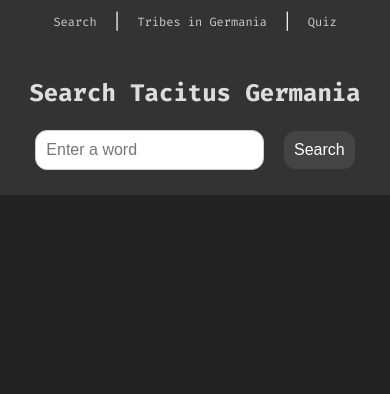
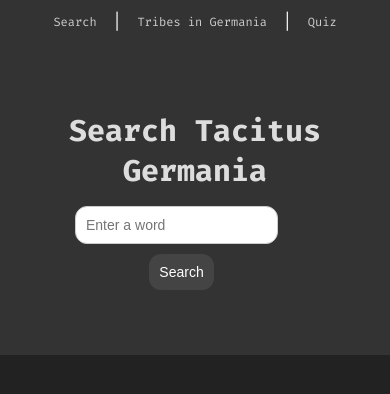
Before and after one commit to cyong113/SearchGermania, a Flask app: page / in a window 390 px wide. Shown: the top 394 px of the page. Run offline with Flask 3, Linux system fonts and the light colour scheme.

Commit message:
quiz header

```diff
--- a/app/templates/index.html
+++ b/app/templates/index.html
@@ -78,11 +78,21 @@
                 font-size: 12px; /* Smaller font size for navigation links */
                 padding: 6px; /* Smaller padding to save space */
             }
-        .header {
-            padding: 20px; /* Reduced padding for the header on mobile */
+            h1 {
+                font-size: 20px; /* Smaller font size for the header */
+                margin: 10px 0; /* Less vertical space around the header */
             }
-        .header h1 {
-            font-size: 24px; /* Smaller font size for the header title */
+            form, #results {
+                width: 90%; /* More width percentage to use screen space effectively */
+            }
+            .question-container {
+                padding: 10px; /* Smaller padding in question containers */
+            }
+            label {
+                font-size: 14px; /* Smaller font size for labels */
+            }
+            input[type="text"], button {
+                font-size: 14px; /* Smaller font size for better fit */
             }
         }
       </style>
```
Lines whose indentation alone changed are shown as unchanged.
